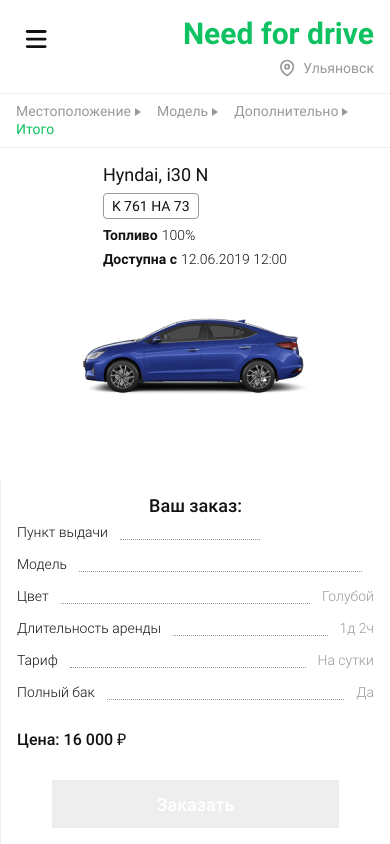
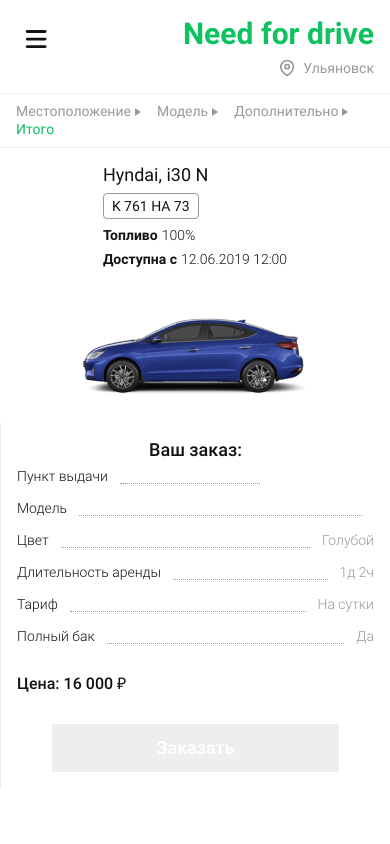
Before and after one commit to antonydevanchi/carsharing-app, a React (Create React App) app: page /order-form/total in a window 390 px wide. Built offline with nearby package versions, Linux system fonts and the light colour scheme; no server answers.

Commit message:
Fixed display on mobile phones - 2

```diff
--- a/src/components/OrderForm/components/Additionally/Additionally.scss
+++ b/src/components/OrderForm/components/Additionally/Additionally.scss
@@ -11,6 +11,7 @@
   }
   @media screen and (max-width: $tablet) {
     padding: $small $small;
+    height: auto;
   }
 
   &__title {
--- a/src/components/OrderForm/components/CarModel/CarModel.scss
+++ b/src/components/OrderForm/components/CarModel/CarModel.scss
@@ -8,8 +8,9 @@
   @media screen and (max-width: $desktopMin) {
     padding: $medium $medium 0;
   }
-  @media screen and (max-width: $mobile) {
+  @media screen and (max-width: $tablet) {
     padding: $small $small 0;
+    height: auto;
   }
 
   &__form {
--- a/src/components/OrderForm/components/Location/Location.scss
+++ b/src/components/OrderForm/components/Location/Location.scss
@@ -9,8 +9,9 @@
   @media screen and (max-width: $desktopMin) {
     padding: $medium $medium;
   }
-  @media screen and (max-width: $mobile) {
+  @media screen and (max-width: $tablet) {
     padding: $small $small;
+    height: auto;
   }
 
   &__container {
--- a/src/components/OrderForm/components/Total/Total.scss
+++ b/src/components/OrderForm/components/Total/Total.scss
@@ -8,6 +8,9 @@
   padding: $medium 3 * $large $medium $large;
   @media screen and (max-width: $desktopMin) {
     padding: $medium $medium;
+  }
+  @media screen and (max-width: $tablet) {
+    height: auto;
   }
   @media screen and (max-width: $mobile) {
     padding: $small $small;
```
